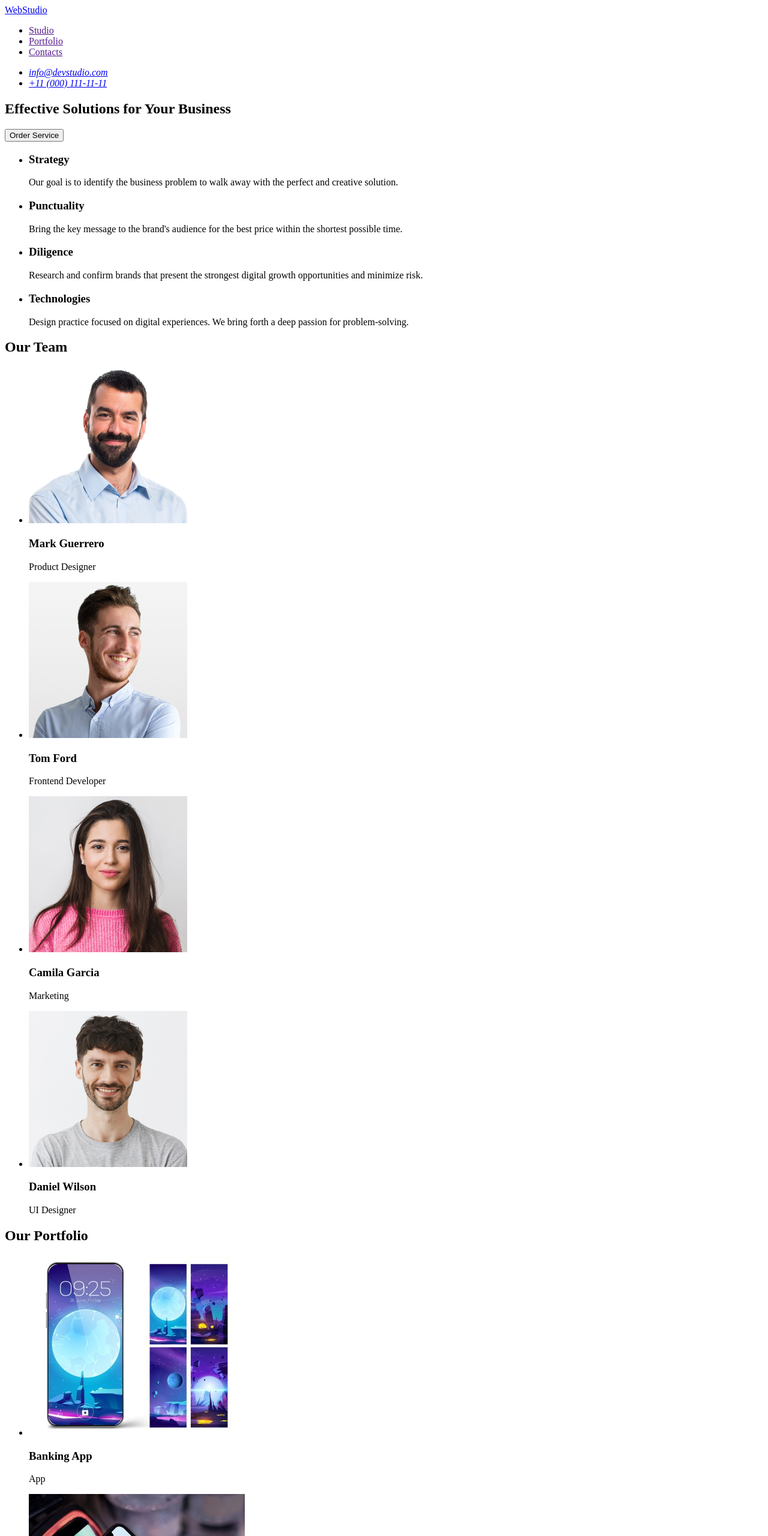
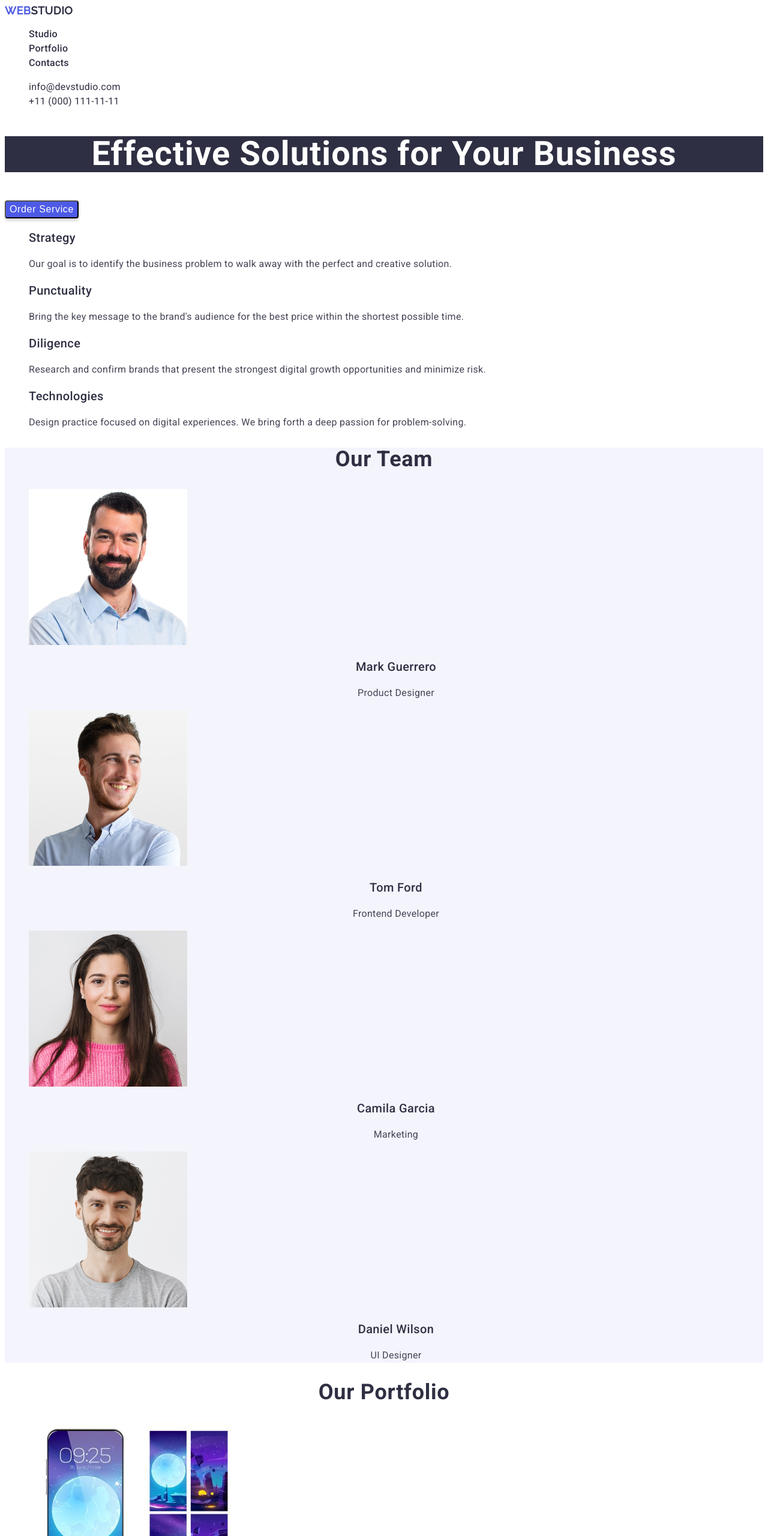
Before and after one commit to HumeniukNazar/goit-markup-hw-02, a plain HTML site: page index.html in a window 1280 px wide. Shown: the top 2560 px of the page at 60% size. Drawn offline with Linux system fonts and the light colour scheme.

Commit message:
css homework done

```diff
--- a/css/styles.css
+++ b/css/styles.css
@@ -0,0 +1,149 @@
+body {
+  font-family: "Roboto", sans-serif;
+  color: #2e2f42;
+  a {
+    text-decoration: none;
+    color: #2e2f42;
+  }
+  ul {
+    list-style: none;
+  }
+}
+.header-logo {
+  font-family: Raleway;
+  color: #2e2f42;
+  font-size: 18px;
+  font-weight: 700;
+  line-height: 1.16;
+  letter-spacing: 0.03em;
+  text-transform: uppercase;
+}
+.header-logo-web {
+  color: #4d5ae5;
+}
+.header-navigation-menu {
+  font-size: 16px;
+  font-weight: 500;
+  line-height: 1.5;
+  letter-spacing: 0.02em;
+}
+.header-menu-link:hover,
+.header-menu-link:active {
+  color: #404bbf;
+}
+.header-contacts-menu {
+  color: #434455;
+  font-size: 16px;
+  font-weight: 400;
+  line-height: 1.5;
+  letter-spacing: 0.02em;
+  font-style: normal;
+}
+.header-contacts-item:hover {
+  color: #404bbf;
+}
+.main-title {
+  background-color: #2e2f42;
+  color: #fff;
+  text-align: center;
+  font-family: Roboto, sans-serif;
+  font-size: 56px;
+  font-weight: 700;
+  line-height: 1.07;
+  letter-spacing: 0.02em;
+}
+.main-button {
+  color: #fff;
+  font-size: 16px;
+  font-weight: 500;
+  line-height: 1.5;
+  letter-spacing: 0.04em;
+  background-color: #4d5ae5;
+  border-radius: 4px;
+  box-shadow: 0px 4px 4px 0px rgba(0, 0, 0, 0.15);
+}
+.main-button:hover {
+  background-color: #404bbf;
+  cursor: pointer;
+}
+.features-title {
+  font-size: 20px;
+  font-style: normal;
+  font-weight: 500;
+  line-height: 1.2;
+  letter-spacing: 0.02em;
+}
+.features-text {
+  color: #434455;
+  font-size: 16px;
+  font-weight: 400;
+  line-height: 1.5;
+  letter-spacing: 0.02em;
+}
+.team-section {
+  background-color: #f4f4fd;
+}
+.team-title {
+  text-align: center;
+  font-size: 36px;
+  font-weight: 700;
+  line-height: 1.11;
+  letter-spacing: 0.02em;
+}
+.team-name {
+  text-align: center;
+  font-size: 20px;
+  font-weight: 500;
+  line-height: 1.2;
+  letter-spacing: 0.02em;
+}
+.team-profession {
+  color: #434455;
+  text-align: center;
+  font-size: 16px;
+  font-weight: 400;
+  line-height: 1.5;
+  letter-spacing: 0.02em;
+}
+.portfolio-title {
+  text-align: center;
+  font-size: 36px;
+  font-weight: 700;
+  line-height: 1.11;
+  letter-spacing: 0.02em;
+}
+.portfolio-card-title {
+  font-size: 20px;
+  font-weight: 500;
+  line-height: 1.2;
+  letter-spacing: 0.02em;
+}
+.portfolio-card-text {
+  color: #434455;
+  font-size: 16px;
+  font-weight: 400;
+  line-height: 1.5;
+  letter-spacing: 0.02em;
+}
+.footer-text {
+  color: #f4f4fd;
+  font-size: 16px;
+  font-weight: 400;
+  line-height: 1.5;
+  letter-spacing: 0.02em;
+}
+.footer-logo {
+  color: #f4f4fd;
+  font-family: Raleway;
+  font-size: 18px;
+  font-weight: 700;
+  line-height: 1.16;
+  letter-spacing: 0.03;
+  text-transform: uppercase;
+}
+.footer-logo-web {
+  color: #4d5ae5;
+}
+.footer {
+  background-color: #2e2f42;
+}
--- a/index.html
+++ b/index.html
@@ -3,139 +3,143 @@
 <head>
     <meta charset="UTF-8">
     <meta name="viewport" content="width=device-width, initial-scale=1.0">
+    <link rel="preconnect" href="https://fonts.googleapis.com">
+    <link rel="preconnect" href="https://fonts.gstatic.com" crossorigin>
+    <link href="https://fonts.googleapis.com/css2?family=Raleway:wght@500&family=Roboto:wght@400;500;700&display=swap"
+        rel="stylesheet">
     <title>Document</title>
     <link rel="stylesheet" href="./css/styles.css">
 </head>
 <body>
     <header>
         <nav>
-            <a href="./index.html">WebStudio</a>
-            <ul>
+            <a class="header-logo" href="./index.html"> <span class="header-logo-web">Web</span>Studio</a>
+            <ul class="header-navigation-menu">
                 <li>
-                    <a href="">Studio</a>
+                    <a class="header-menu-link" href="">Studio</a>
                 </li>
                 <li>
-                    <a href="">Portfolio</a>
+                    <a class="header-menu-link" href="">Portfolio</a>
                 </li>
                 <li>
-                    <a href="">Contacts</a>
+                    <a class="header-menu-link" href="">Contacts</a>
                 </li>
             </ul>
 </nav>
             <address>
-                <ul>
+                <ul class="header-contacts-menu">
                     <li>
-                        <a href="mailto:info@devstudio.com">info@devstudio.com</a>
+                        <a class="header-contacts-item" href="mailto:info@devstudio.com">info@devstudio.com</a>
                     </li>
                     <li>
-                        <a href="tel:+110001111111">+11 (000) 111-11-11</a>
+                        <a class="header-contacts-item" href="tel:+110001111111">+11 (000) 111-11-11</a>
                     </li>
                 </ul>
             </address>
 
     </header>
     <main>
-        <section>
-            <h1>Effective Solutions for Your Business</h1>
-            <button type="button">Order Service</button>
+        <section class="main-screen">
+            <h1 class="main-title">Effective Solutions for Your Business</h1>
+            <button class="main-button"  type="button">Order Service</button>
         </section>
         <section>
             <h2 hidden>Features</h2>
             <ul>
                 <li>
-                    <h3>Strategy</h3>
-                    <p>Our goal is to identify the business
+                    <h3 class="features-title">Strategy</h3>
+                    <p class="features-text">Our goal is to identify the business
                     problem to walk away with the perfect and creative solution.</p>
                 </li>
                 <li>
-                    <h3>Punctuality</h3>
-                    <p>Bring the key message to the brand's audience for the best price within the shortest possible time.</p>
+                    <h3 class="features-title">Punctuality</h3>
+                    <p class="features-text">Bring the key message to the brand's audience for the best price within the shortest possible time.</p>
                 </li>
                 <li>
-                    <h3>Diligence</h3>
-                    <p>Research and confirm brands that present the strongest digital growth opportunities and minimize risk.</p>
+                    <h3 class="features-title">Diligence</h3>
+                    <p class="features-text">Research and confirm brands that present the strongest digital growth opportunities and minimize risk.</p>
                 </li>
                 <li>
-                    <h3>Technologies</h3>
-                    <p>Design practice focused on digital experiences. We bring forth a deep passion for problem-solving.</p>
+                    <h3 class="features-title">Technologies</h3>
+                    <p class="features-text">Design practice focused on digital experiences. We bring forth a deep passion for problem-solving.</p>
                 </li>
             </ul>
         </section>
-        <section>
-            <h2>Our Team</h2>
+        <section class="team-section">
+            <h2 class="team-title">Our Team</h2>
             <ul>
                 <li>
                     <img src="./images/img-3.jpg" width="264" alt="Mark Guerrero">
-                    <h3>Mark Guerrero</h3>
-                    <p>Product Designer</p>
+                    <h3 class="team-name">Mark Guerrero</h3>
+                    <p class="team-profession">Product Designer</p>
                 </li>
                 <li>
                     <img src="./images/img-2.jpg" width="264" alt="Tom Ford">
-                    <h3>Tom Ford</h3>
-                    <p>Frontend Developer</p>
+                    <h3 class="team-name">Tom Ford</h3>
+                    <p class="team-profession">Frontend Developer</p>
                 </li>
                 <li>
                     <img src="./images/img-1.jpg" width="264" alt="Camila Garcia">
-                    <h3>Camila Garcia</h3>
-                    <p>Marketing</p>
+                    <h3 class="team-name">Camila Garcia</h3>
+                    <p class="team-profession">Marketing</p>
                 </li>
                 <li>
                     <img src="./images/img.jpg" width="264" alt="Daniel Wilson">
-                    <h3>Daniel Wilson</h3>
-                    <p>UI Designer</p>
+                    <h3 class="team-name">Daniel Wilson</h3>
+                    <p class="team-profession">UI Designer</p>
                 </li>
             </ul>
         </section>
 
         <section>
-            <h2>Our Portfolio</h2>
+            <h2 class="portfolio-title">Our Portfolio</h2>
             <ul>
                 <li>
                     <img src="./images/Portfolio/banking-app.jpg"
                     width="360"
                     height="300"
                     alt="Banking app">
-                    <h3>Banking App</h3>
-                    <p>App</p>
+                    <h3 class="portfolio-card-title">Banking App</h3>
+                    <p class="portfolio-card-text">App</p>
                 </li>
                 <li>
                     <img src="./images/Portfolio/cashless-payment.jpg"
                     width="360"
                     height="300"
                     alt="Cashless payment">
-                    <h3>Cashless Payment</h3>
-                    <p>Marketing</p>
+                    <h3 class="portfolio-card-title">Cashless Payment</h3>
+                    <p class="portfolio-card-text">Marketing</p>
                 </li>
                 <li>
                     <img src="./images/Portfolio/meditation-app.jpg" width="360"
                     height="300" alt="Meditation app">
-                    <h3>Meditation App</h3>
-                    <p>App</p>
+                    <h3 class="portfolio-card-title">Meditation App</h3>
+                    <p class="portfolio-card-text">App</p>
                 </li>
                 <li>
                     <img src="./images/Portfolio/taxi-service.jpg" width="360"
                     height="300" alt="Taxi Service">
-                    <h3>Taxi Service</h3>
-                    <p>Marketing</p>
+                    <h3 class="portfolio-card-title">Taxi Service</h3>
+                    <p class="portfolio-card-text">Marketing</p>
                 </li>
                 <li>
                     <img src="./images/Portfolio/screen-illustrations.jpg" width="360"
                     height="300" alt="Screen Illustrations">
-                    <h3>Screen Illustrations</h3>
-                    <p>Design</p>
+                    <h3 class="portfolio-card-title">Screen Illustrations</h3>
+                    <p class="portfolio-card-text">Design</p>
                 </li>
                 <li>
                     <img src="./images/Portfolio/online-courses.jpg" width="360"
                     height="300" alt="Online Courses">
-                    <h3>Online Courses</h3>
-                    <p>Marketing</p>
+                    <h3 class="portfolio-card-title">Online Courses</h3>
+                    <p class="portfolio-card-text">Marketing</p>
                 </li>
             </ul>
         </section>
     </main>
-    <footer>
-        <a href="./index.html">WebStudio</a>
-        <p>Increase the flow of customers and sales for your business with digital marketing & growth solutions.</p>
+    <footer class="footer">
+        <a class="footer-logo" href="./index.html"><span class="footer-logo-web">Web</span>Studio</a>
+        <p class="footer-text">Increase the flow of customers and sales for your business with digital marketing & growth solutions.</p>
     </footer>
 </body>
 </html>
```
